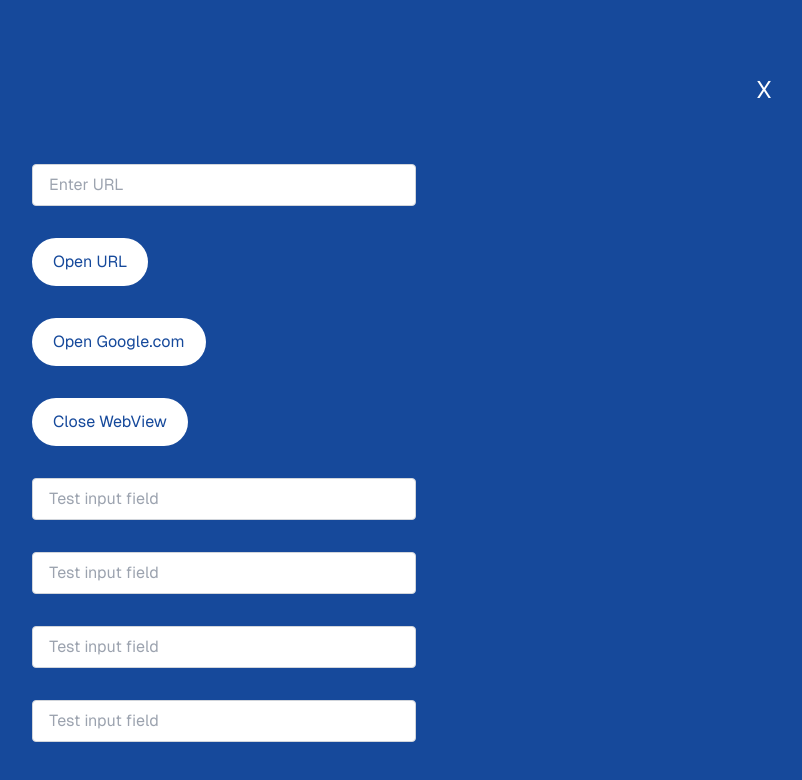
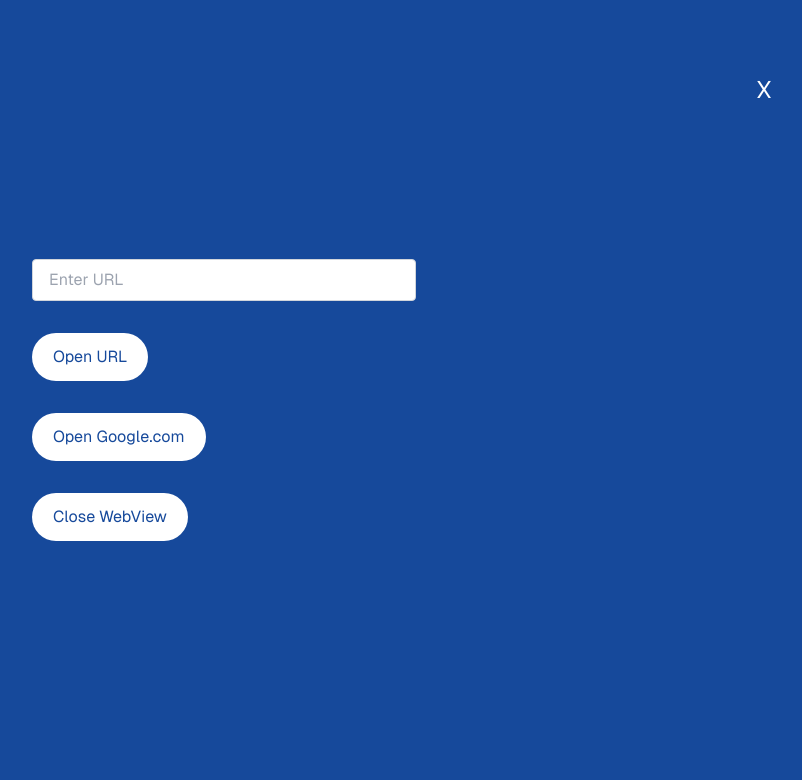
Before and after one commit to Ftittawat/jsbridge-is-working, a Next.js app: page / in a window 1280 px wide. Shown: the top 780 px of the page, without its empty margins (416-1218 px from the left). Built offline with nearby package versions, Linux system fonts and the light colour scheme.

Commit message:
Remove test input field

```diff
--- a/src/app/page.tsx
+++ b/src/app/page.tsx
@@ -109,26 +109,6 @@ export default function Home() {
             Read our docs
           </a> */}
         </div>
-        <input
-            type="url"
-            placeholder="Test input field"
-            className="border border-gray-300 text-black rounded px-4 py-2 text-sm sm:text-base w-full sm:w-96"
-          />
-          <input
-            type="url"
-            placeholder="Test input field"
-            className="border border-gray-300 text-black rounded px-4 py-2 text-sm sm:text-base w-full sm:w-96"
-          />
-          <input
-            type="url"
-            placeholder="Test input field"
-            className="border border-gray-300 text-black rounded px-4 py-2 text-sm sm:text-base w-full sm:w-96"
-          />
-          <input
-            type="url"
-            placeholder="Test input field"
-            className="border border-gray-300 text-black rounded px-4 py-2 text-sm sm:text-base w-full sm:w-96"
-          />
       </main>
     </div>
   );
```
